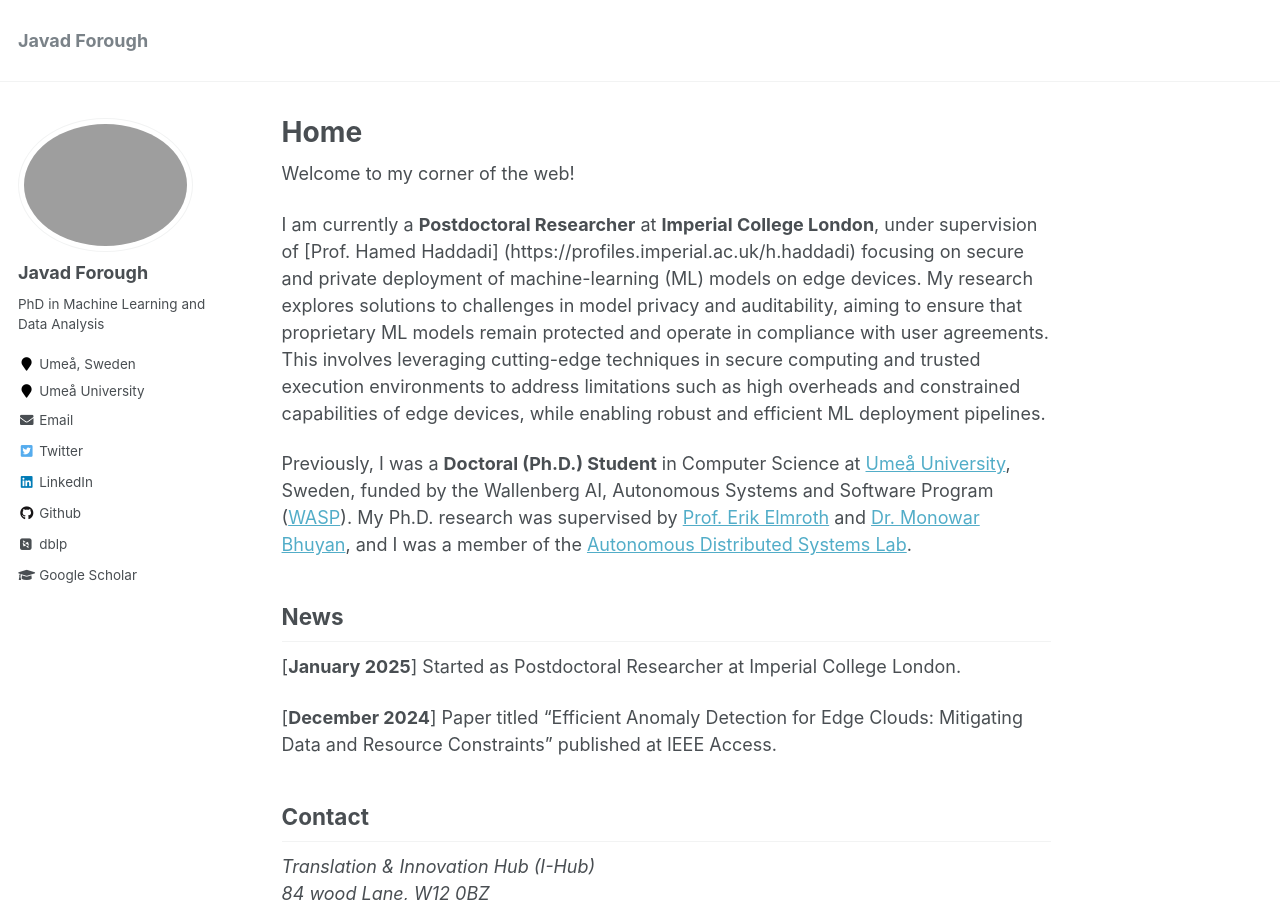
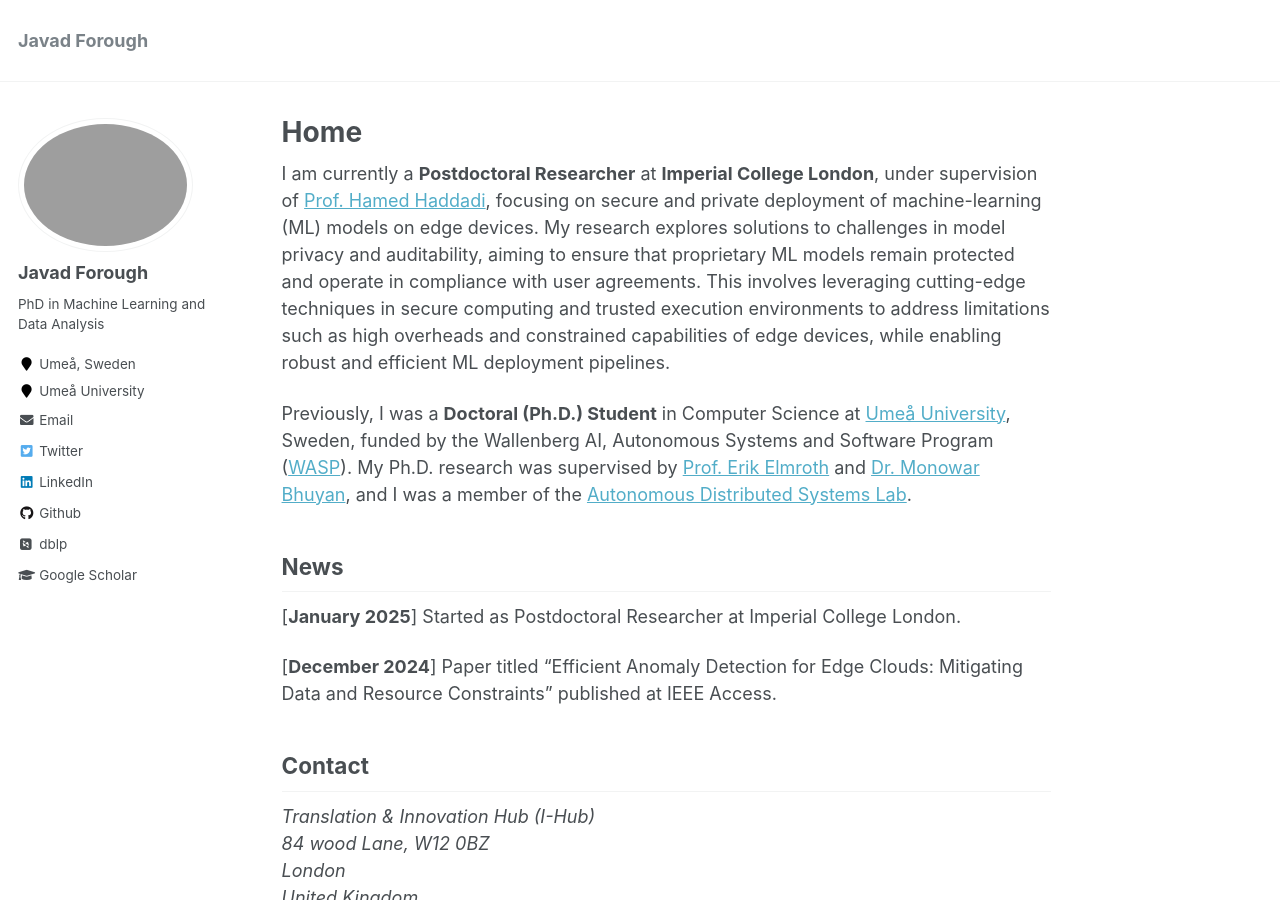
Before and after one commit to Javad-Forough/Javad-Forough.github.io, a Jekyll site: the page built from _pages/about.md, in a window 1280 px wide and 900 px high. Built offline with Jekyll 4.4.1, drawn with Linux system fonts in a browser that asks for light colours; some web fonts are replaced.

Commit message:
Update about.md

```diff
--- a/_pages/about.md
+++ b/_pages/about.md
@@ -9,9 +9,7 @@
   - /about.html
 ---
 
-Welcome to my corner of the web!
-
-I am currently a **Postdoctoral Researcher** at **Imperial College London**, under supervision of [Prof. Hamed Haddadi] (https://profiles.imperial.ac.uk/h.haddadi) focusing on secure and private deployment of machine-learning (ML) models on edge devices. My research explores solutions to challenges in model privacy and auditability, aiming to ensure that proprietary ML models remain protected and operate in compliance with user agreements. This involves leveraging cutting-edge techniques in secure computing and trusted execution environments to address limitations such as high overheads and constrained capabilities of edge devices, while enabling robust and efficient ML deployment pipelines.
+I am currently a **Postdoctoral Researcher** at **Imperial College London**, under supervision of [Prof. Hamed Haddadi](https://profiles.imperial.ac.uk/h.haddadi), focusing on secure and private deployment of machine-learning (ML) models on edge devices. My research explores solutions to challenges in model privacy and auditability, aiming to ensure that proprietary ML models remain protected and operate in compliance with user agreements. This involves leveraging cutting-edge techniques in secure computing and trusted execution environments to address limitations such as high overheads and constrained capabilities of edge devices, while enabling robust and efficient ML deployment pipelines.
 
 
 
```
